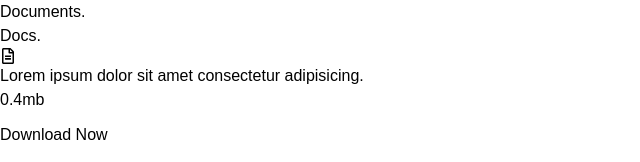
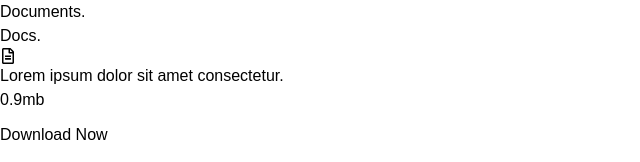
Before and after one commit to Yatik1/docs-webapp, a React (Vite) app: page / in a window 1280 px wide. Shown: the top 162 px of the page, without its empty margins (0-640 px from the left). Built offline with nearby package versions, Linux system fonts and the light colour scheme.

Commit message:
:: dynamic component

```diff
--- a/src/components/Card.jsx
+++ b/src/components/Card.jsx
@@ -2,14 +2,14 @@ import React from 'react'
 import {FaRegFileAlt} from "react-icons/fa"
 import {LuDownload} from "react-icons/lu"
 
-function Card() {
+function Card({data}) {
   return (
     <div className='relative w-60 h-72 rounded-[40px] bg-zinc-900/90 text-white px-8 py-10 overflow-hidden'>
        <FaRegFileAlt />
-       <p className='text-sm leading-tight mt-5 font-semibold'>Lorem ipsum dolor sit amet consectetur adipisicing.</p>
+       <p className='text-sm leading-tight mt-5 font-semibold'>{data.desc}</p>
        <div className="footer absolute bottom-0 left-0 w-full ">
           <div className='flex items-center justify-between px-8 py-6 mb-5 '>
-            <h5>0.4mb</h5>
+            <h5>{data.fileSize}</h5>
             <span className='w-7 h-7 bg-zinc-700 rounded-full flex items-center justify-center'>
                <LuDownload size=".7em" color='#fff'/>
             </span>
```
